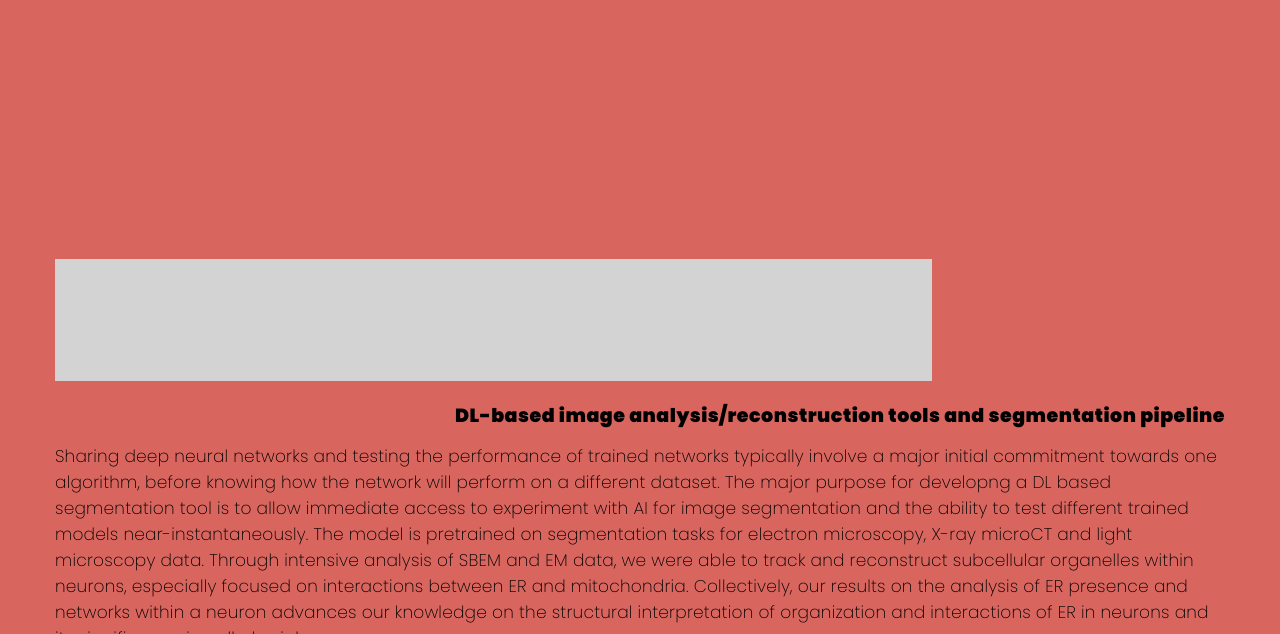
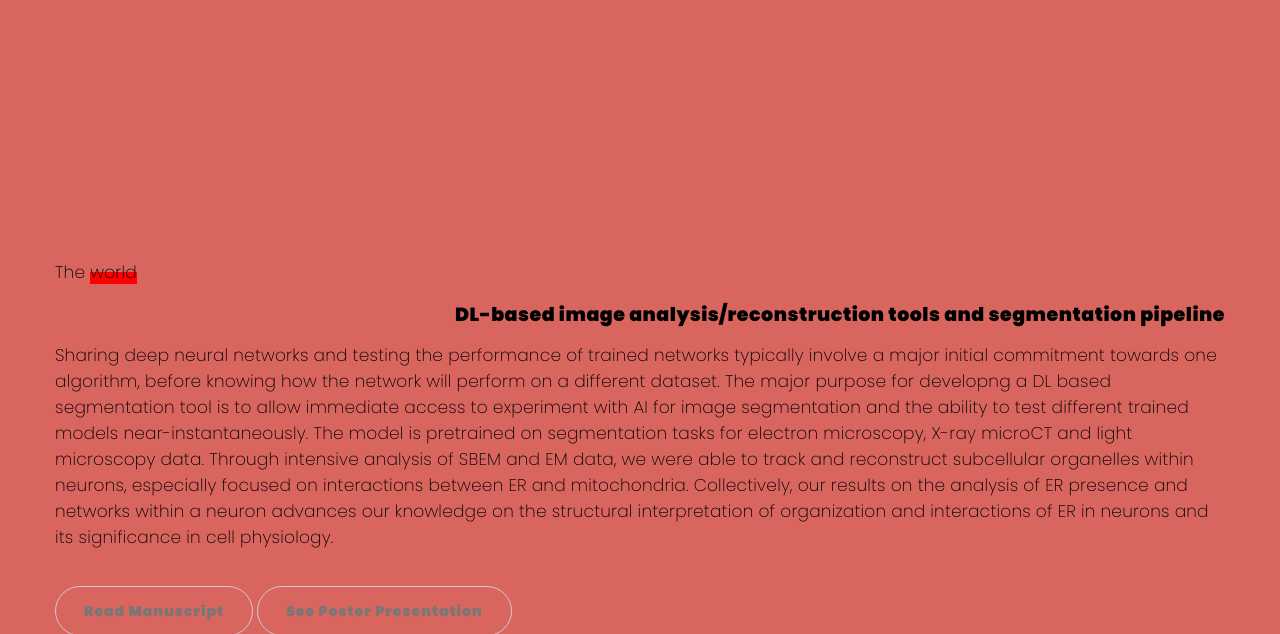
Before and after one commit to rpraka/JihyeonJe.com, a Jekyll site: the page about.html, which Jekyll copies as it is, in a window 1280 px wide and 900 px high, scrolled down 505 px, cut to the strip 0-634 px from the top of the window. Built offline with Jekyll 4.4.1, drawn with Linux system fonts in a browser that asks for light colours.

Commit message:
Update about.html

```diff
--- a/about.html
+++ b/about.html
@@ -91,11 +91,8 @@ http://www.tooplate.com/view/2085-neuron
 
 
                     <div class="blog-post-thumb">
-			<div class="reveal-holder">
-			  <div class="reveal-block"></div>
-			  <h1 class="heading">Maximum borkdrive</h1>
-			</div>
-			<div class="reveal-block" data-aos="reveal-right"></div>
+			  <p> The <span class="test">world</span> </p>
+
                          <div class="blog-post-title">
                               <h3>DL-based image analysis/reconstruction tools and segmentation pipeline</h3>
                          </div>
```
